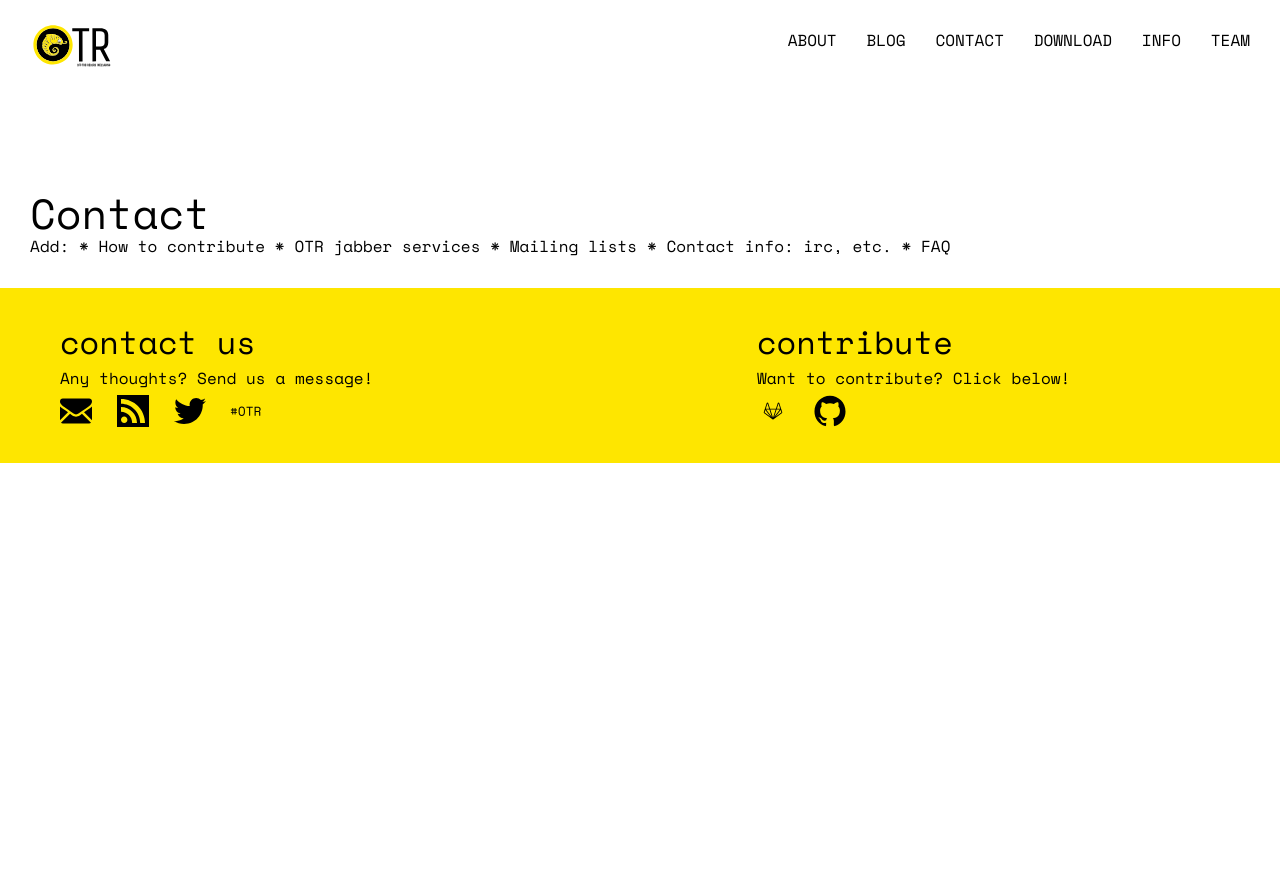
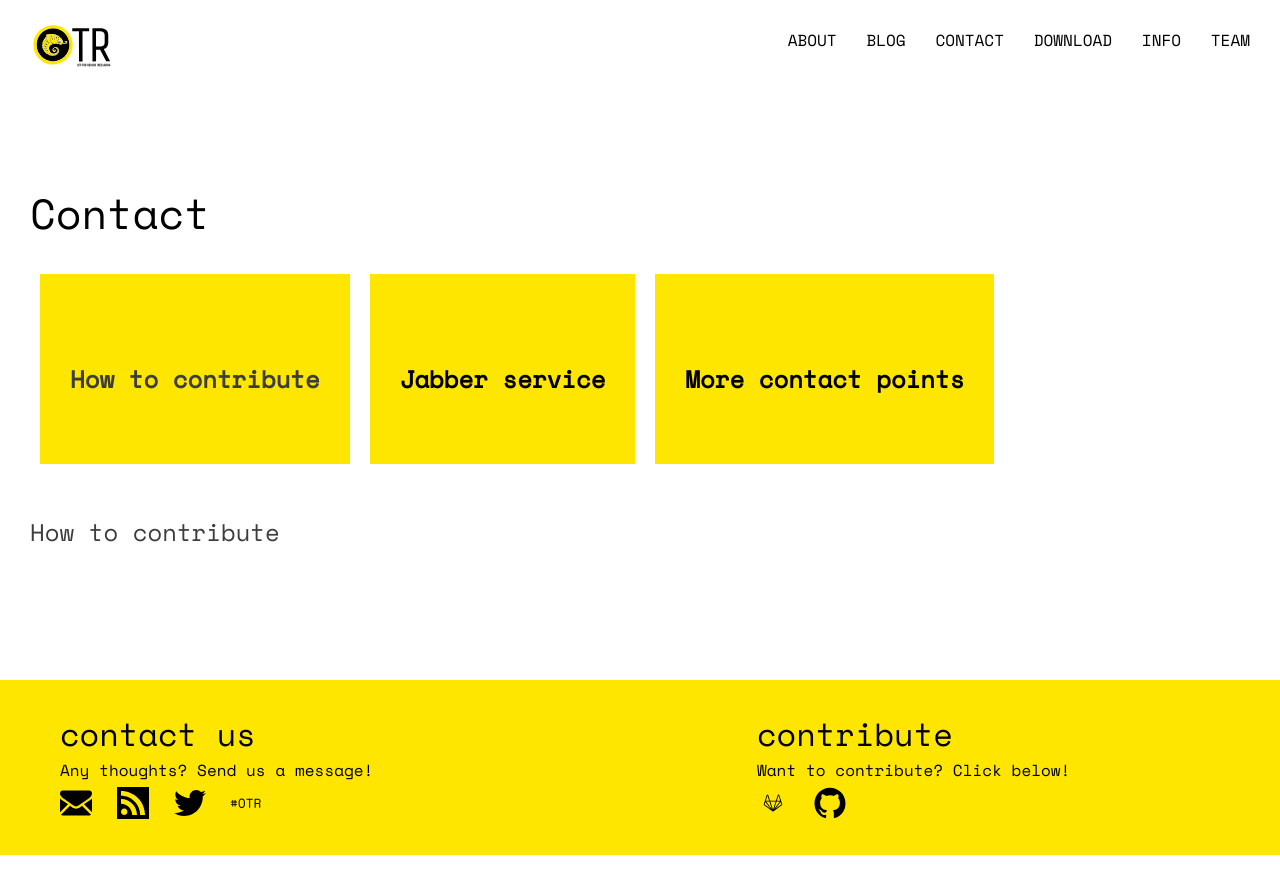
Before and after one commit to otrv4/OTR-website, a Jekyll site: the page built from contact.html, in a window 1280 px wide. Shown: the top 894 px of the page. Built offline with Jekyll 4.4.1, drawn with Linux system fonts in a browser that asks for light colours.

Commit message:
Add first template for contact page

```diff
--- a/_sass/_layout.scss
+++ b/_sass/_layout.scss
@@ -283,3 +283,26 @@
     margin-top: 5px;
   }
 }
+
+/**
+ *  Contact page
+ */
+.contact-item {
+    padding: 30px;
+    background: $yellow-hover-color;
+    margin: 10px;
+    color: black;
+    font-weight: bold;
+    font-size: 1.5em;
+    text-align: center;
+    flex: 1 0 auto;
+    height: auto;
+
+    > p {
+      padding-bottom: 40px;
+    }
+}
+
+.contribute {
+    margin-top: 40px;
+}
--- a/contact.html
+++ b/contact.html
@@ -5,10 +5,25 @@ tags: menu
 permalink: /contact/
 ---
 
-Add:
+<div class="container">
+  <div class="about-text">
+    <div class="flex-container">
+      <div class="contact-item">
+			  <br><br>
+				<a href="#contribute"><p>How to contribute</p></a>
+			</div>
+      <div class="contact-item">
+			  <br><br>
+				<p>Jabber service</p>
+			</div>
+      <div class="contact-item">
+			  <br><br>
+				<p>More contact points</p>
+			</div>
+	</div>
 
-* How to contribute
-* OTR jabber services
-* Mailing lists
-* Contact info: irc, etc.
-* FAQ
+  <div class="contribute">
+    <a id="contribute"><h1>How to contribute</h1></a>
+  </div>
+
+</div>
```
